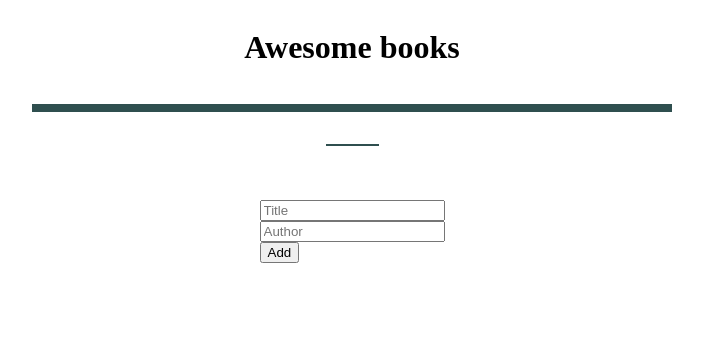
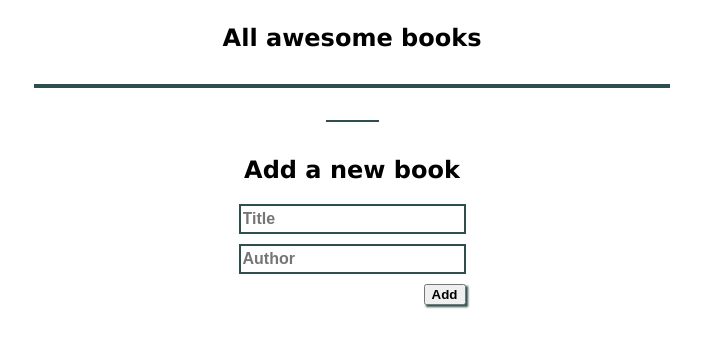
Before and after one commit to emiliazm/awesome-books, a website with bundled scripts: page index.html in a window 1280 px wide. Shown: the whole page, without its empty margins (288-991 px from the left). Built offline with nearby package versions, Linux system fonts and the light colour scheme.

Commit message:
Style form

```diff
--- a/index.html
+++ b/index.html
@@ -9,12 +9,13 @@
   </head>
   <body>
     <div class="container">
-      <h1>Awesome books</h1>
+      <h1>All awesome books</h1>
       <ul class="book-list"></ul>
       <div class="separator"></div>
+      <h2>Add a new book</h2>
       <form id="form">
-        <input type="text" id="title" placeholder="Title" /><br />
-        <input type="text" id="author" placeholder="Author" /><br />
+        <input type="text" id="title" placeholder="Title" />
+        <input type="text" id="author" placeholder="Author" />
         <button type="button" id="addButton">Add</button>
       </form>
     </div>
--- a/styles.css
+++ b/styles.css
@@ -1,5 +1,6 @@
 html {
   box-sizing: border-box;
+  font-family:'Lucida Sans', 'Lucida Sans Regular', 'Lucida Grande', 'Lucida Sans Unicode', Geneva, Verdana, sans-serif
 }
 
 .hidden {
@@ -17,7 +18,7 @@ html {
   width: 50%;
   padding: 0;
 
-  border: 4px solid darkslategray;
+  border: 2px solid darkslategray;
   /* text-decoration: none; */
 }
 
@@ -27,8 +28,8 @@ html {
   align-items: center;
   justify-content: space-between;
   gap: 20px;
-  padding: 8px 5px;
-
+  padding: 8px;
+  font-weight: bold;
 }
 
 p {
@@ -42,5 +43,29 @@ li:nth-child(odd) { background: lightgray; }
   width: 53px;
   height: 16px;
   border-bottom: darkslategray 2px solid;
-  margin-bottom: 54px;
+  margin-bottom: 14px;
 }
+
+#form {
+  display: flex;
+  flex-direction: column;
+  gap: 10px;
+}
+
+input {
+  border: darkslategray 2px solid;
+  font-weight: bold;
+  font-size: 16px;
+  height: 24px;
+}
+
+button {
+  width: fit-content;
+  align-self: flex-end;
+  box-shadow: 2px 2px 2px darkslategray;
+  font-weight: bold;
+}
+
+h1 {
+  font-size: 1.5em;
+}
```
